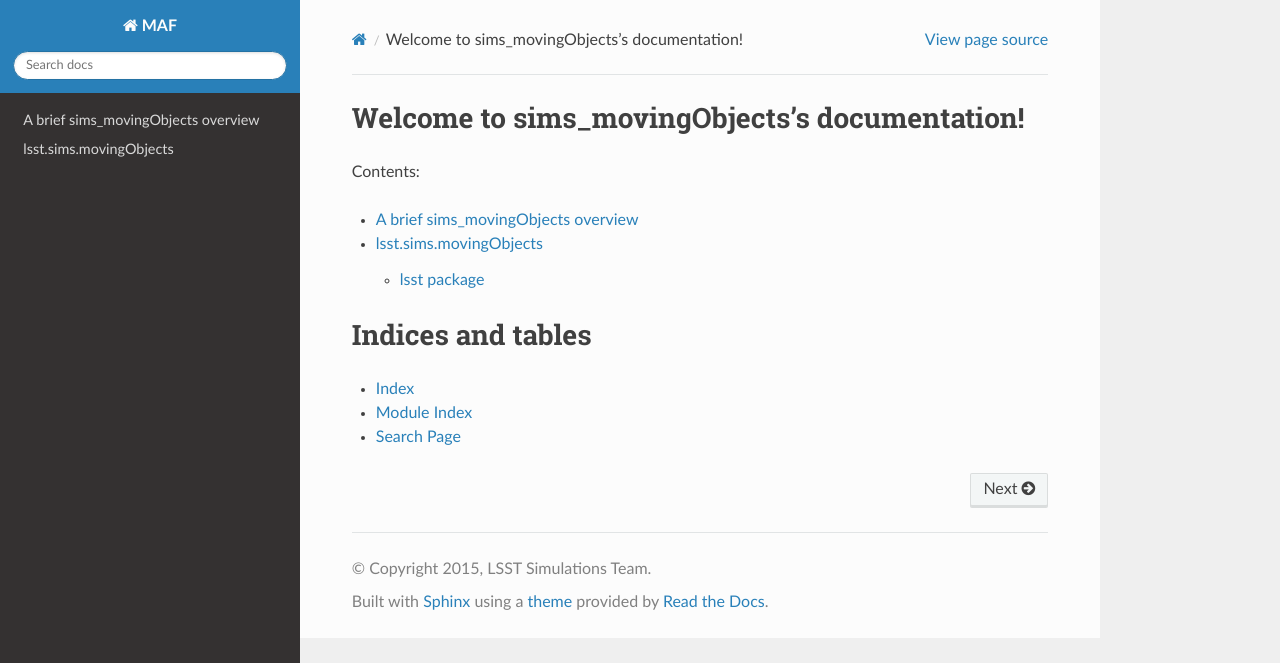
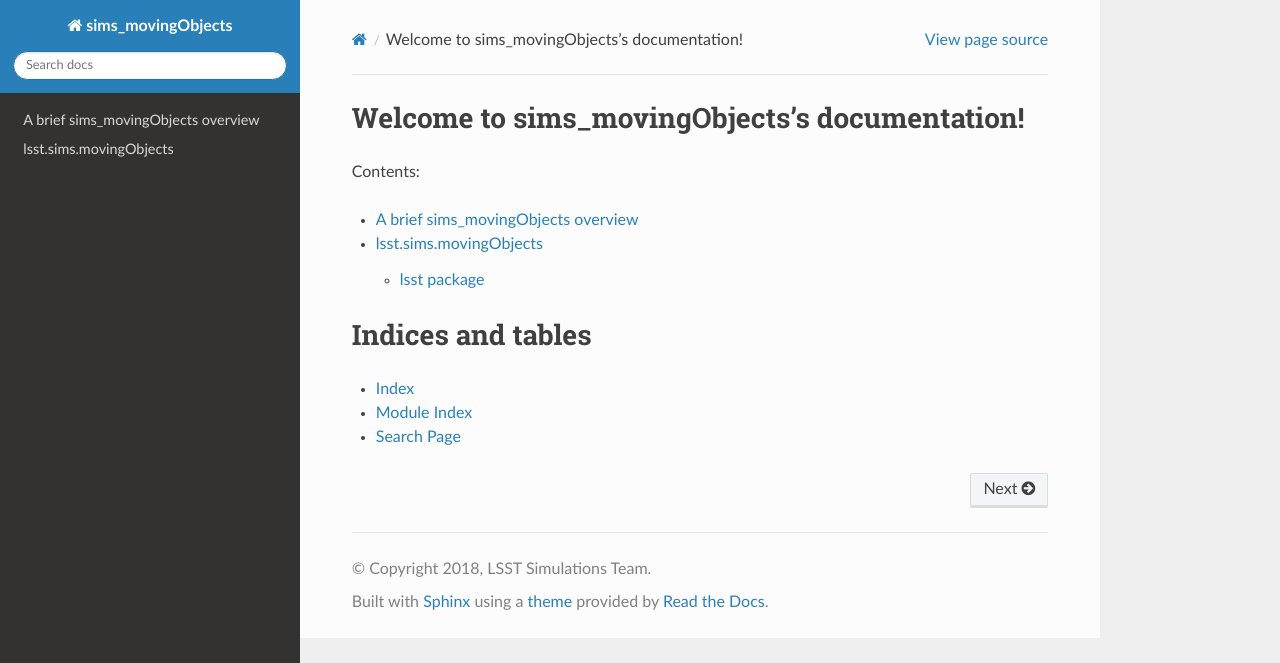
Before and after one commit to lsst-sims/legacy_sims_movingObjects, a Sphinx documentation site: the page built from doc/source/index.rst, in a window 1280 px wide. Shown: the top 663 px of the page. Built offline with Sphinx 7.4.7 and the Read the Docs theme 2.0.0, drawn with Linux system fonts in a browser that asks for light colours; the version number could not be read and is left out.

Commit message:
Update conf.py file

```diff
--- a/doc/source/conf.py
+++ b/doc/source/conf.py
@@ -69,15 +69,15 @@ source_suffix = '.rst'
 master_doc = 'index'
 
 # General information about the project.
-project = u'MAF'
-copyright = u'2015, LSST Simulations Team'
+project = u'sims_movingObjects'
+copyright = u'2018, LSST Simulations Team'
 author = u'LSST Simulations Team'
 
 # The version info for the project you're documenting, acts as replacement for
 # |version| and |release|, also used in various other places throughout the
 # built documents.
 #
-from lsst.sims.maf import __version__
+from lsst.sims.movingObjects import __version__
 version = __version__
 release = __version__
 
@@ -222,7 +222,7 @@ html_static_path = ['_static']
 #html_search_scorer = 'scorer.js'
 
 # Output file base name for HTML help builder.
-htmlhelp_basename = 'MAFdoc'
+htmlhelp_basename = 'sims_movingObjectsdoc'
 
 # -- Options for LaTeX output ---------------------------------------------
 
@@ -244,7 +244,7 @@ latex_elements = {
 # (source start file, target name, title,
 #  author, documentclass [howto, manual, or own class]).
 latex_documents = [
-  (master_doc, 'MAF.tex', u'MAF Documentation',
+  (master_doc, 'sims_movingObjects.tex', u'sims_movingObjects Documentation',
    u'LSST Simulations Team', 'manual'),
 ]
 
@@ -274,7 +274,7 @@ latex_documents = [
 # One entry per manual page. List of tuples
 # (source start file, name, description, authors, manual section).
 man_pages = [
-    (master_doc, 'maf', u'MAF Documentation',
+    (master_doc, 'sims_movingObjects', u'sims_movingObjects Documentation',
      [author], 1)
 ]
 
@@ -288,8 +288,8 @@ man_pages = [
 # (source start file, target name, title, author,
 #  dir menu entry, description, category)
 texinfo_documents = [
-  (master_doc, 'MAF', u'MAF Documentation',
-   author, 'MAF', 'One line description of project.',
+  (master_doc, 'sims_movingObjects', u'sims_movingObjects Documentation',
+   author, 'sims_movingObjects', 'One line description of project.',
    'Miscellaneous'),
 ]
 
@@ -308,7 +308,7 @@ texinfo_documents = [
 
 # Example configuration for intersphinx: refer to the Python standard library.
 #intersphinx_mapping = {'https://docs.python.org/': None}
-intersphinx_mapping = {'python': ('https://docs.python.org/2.7', None)}
+intersphinx_mapping = {'python': ('https://docs.python.org/3.6', None)}
 
 # Napoleon configuration
 napoleon_google_docstring = False
```
